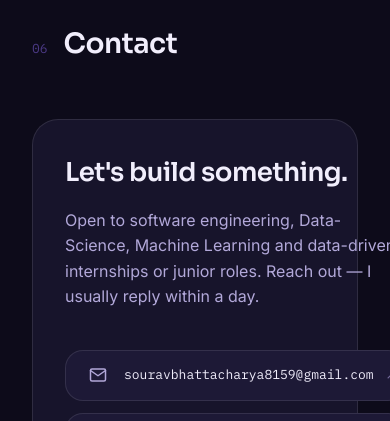
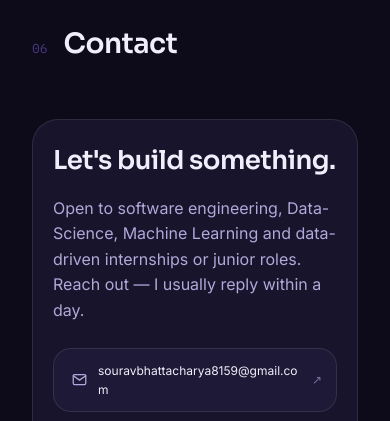
Before and after one commit to Coding-With-SouRav/My-Website, a plain HTML site: page index.html in a window 390 px wide. Shown: the part 8830-9251 px from the top of the page. Drawn offline with Linux system fonts and the light colour scheme; no server answers; a web font is replaced by a local one.

Commit message:
Update index.html

```diff
--- a/index.html
+++ b/index.html
@@ -1750,6 +1750,8 @@
             grid-template-columns: 1.2fr 1fr;
             gap: 40px;
             align-items: center;
+            overflow: hidden;
+            /* prevent any child overflow */
         }
 
         .contact-box h2 {
@@ -1769,22 +1771,24 @@
             display: flex;
             flex-direction: column;
             gap: 12px;
+            min-width: 0;
+            /* allow flex children to shrink below auto */
         }
 
         .clink {
             display: flex;
             align-items: center;
-            justify-content: space-between;
             gap: 12px;
-            font-family: var(--font-mono);
-            font-size: 13px;
-            color: var(--text);
             text-decoration: none;
             background: var(--surface2);
             border: 1px solid var(--border);
             border-radius: var(--radius);
             padding: 14px 18px;
             transition: all .2s;
+            color: var(--text);
+            max-width: 100%;
+            overflow: hidden;
+            box-sizing: border-box;
         }
 
         .clink:hover {
@@ -1792,9 +1796,24 @@
             color: var(--accent2);
         }
 
+        .clink .clink-icon {
+            flex: 0 0 28px;
+            display: flex;
+            align-items: center;
+            justify-content: center;
+            color: var(--muted);
+            transition: color .2s;
+        }
+
+        .clink:hover .clink-icon {
+            color: var(--accent2);
+        }
+
         .clink .arrow {
+            flex-shrink: 0;
+            margin-left: auto;
             color: var(--muted2);
-            transition: transform .2s;
+            transition: transform .2s, color .2s;
         }
 
         .clink:hover .arrow {
@@ -1802,13 +1821,72 @@
             color: var(--accent2);
         }
 
+        .clink span:not(.clink-icon):not(.arrow) {
+            flex: 1;
+            text-align: left;
+            min-width: 0;
+            overflow-wrap: break-word;
+            word-break: break-word;
+            /* breaks long unbroken strings like email */
+        }
+
+        /* ---- contact responsiveness ---- */
         @media (max-width: 820px) {
             .contact-box {
                 grid-template-columns: 1fr;
                 padding: 32px;
             }
-        }
-
+
+            .contact-box p {
+                max-width: 100%;
+            }
+        }
+
+        @media (max-width: 480px) {
+            .contact-box {
+                padding: 20px;
+                gap: 24px;
+            }
+
+            .clink {
+                padding: 12px 14px;
+                font-size: 12px;
+                gap: 8px;
+            }
+
+            .clink .clink-icon {
+                flex: 0 0 22px;
+            }
+
+            .clink svg {
+                width: 15px;
+                height: 15px;
+            }
+        }
+
+        @media (max-width: 380px) {
+            .clink {
+                padding: 10px 10px;
+                font-size: 11px;
+                gap: 6px;
+                flex-wrap: nowrap;
+            }
+
+            .clink .clink-icon {
+                flex: 0 0 18px;
+            }
+
+            .clink svg {
+                width: 13px;
+                height: 13px;
+            }
+
+            .clink .arrow {
+                margin-left: 4px;
+            }
+        }
+
+        /* ---- footer ---- */
         footer {
             padding: 36px 0;
             text-align: center;
@@ -1857,49 +1935,34 @@
             color: var(--accent);
             flex-shrink: 0;
         }
-
-        /* Add this to your existing CSS or in a <style> block */
-        .contact-links .clink {
-            display: flex;
-            align-items: center;
-            gap: 12px;
-            text-decoration: none;
-            background: var(--surface2);
-            border: 1px solid var(--border);
-            border-radius: var(--radius);
-            padding: 14px 18px;
-            transition: all .2s;
-            color: var(--text);
-        }
-
-        .contact-links .clink .clink-icon {
-            flex: 0 0 28px;
-            /* fixed width */
-            display: flex;
-            align-items: center;
-            justify-content: center;
-            color: var(--muted);
-            transition: color .2s;
-        }
-
-        .contact-links .clink:hover .clink-icon {
-            color: var(--accent2);
-        }
-
-        .contact-links .clink .arrow {
-            margin-left: auto;
-            color: var(--muted2);
-            transition: transform .2s, color .2s;
-        }
-
-        .contact-links .clink:hover .arrow {
-            transform: translateX(4px);
-            color: var(--accent2);
-        }
-
-        .contact-links .clink span:not(.clink-icon):not(.arrow) {
-            flex: 1;
-            text-align: left;
+        /* ============================================================
+   CUSTOM SCROLLBAR — adapts to theme & mode
+   ============================================================ */
+::-webkit-scrollbar {
+    width: 8px;
+    height: 8px;
+}
+
+::-webkit-scrollbar-track {
+    background: var(--surface);
+    border-left: 1px solid var(--border-soft);
+}
+
+::-webkit-scrollbar-thumb {
+    background: var(--accent-dim);
+    border-radius: 99px;
+    border: 2px solid var(--surface);
+    transition: background .3s ease;
+}
+
+::-webkit-scrollbar-thumb:hover {
+    background: var(--accent);
+}
+
+/* Firefox */
+* {
+    scrollbar-width: thin;
+    scrollbar-color: var(--accent-dim) var(--surface);
 }
     </style>
 </head>
@@ -1943,8 +2006,6 @@
         </div>
     </header>
 
-    <!-- FLOATING FAB REMOVED -->
-
     <div class="theme-panel" id="themePanel">
         <h5>Choose a theme</h5>
         <div class="swatch-grid" id="swatchGrid">
@@ -2046,7 +2107,8 @@
                             rather than just coursework — desktop assistants, Windows utilities, and Android apps, all
                             written from scratch in Python and shipped to GitHub.</p>
                         <p>My independent projects lean toward systems that feel alive: voice-controlled assistants,
-                            Customer-Churn-Prediction AI apps, and automation scripts that shave real time off repetitive tasks.
+                            Customer-Churn-Prediction AI apps, and automation scripts that shave real time off
+                            repetitive tasks.
                             I'm currently looking to bring that same hands-on approach to a software engineering and
                             Data Science field.</p>
                     </div>
@@ -2195,7 +2257,8 @@
                         comparing Logistic Regression &amp; Random Forest models, and predicting churn for individual
                         customers.</p>
                     <div class="proj-tags"><span>Python</span><span>CustomTkinter</span><span>scikit-learn</span>
-                        <span>Pandas</span></div>
+                        <span>Pandas</span>
+                    </div>
                     <a class="proj-link" href="https://github.com/Coding-With-SouRav/Customer-Churn-Prediction-Studio"
                         target="_blank" rel="noopener">View Repository →</a>
                 </div>
@@ -2359,7 +2422,8 @@
             <div class="contact-box reveal">
                 <div>
                     <h2>Let's build something.</h2>
-                    <p>Open to software engineering, Data-Science, Machine Learning and data-driven internships or junior roles. Reach out
+                    <p>Open to software engineering, Data-Science, Machine Learning and data-driven internships or
+                        junior roles. Reach out
                         — I usually reply within a day.</p>
                 </div>
                 <div class="contact-links">
@@ -2433,7 +2497,6 @@
         </div>
     </section>
 
-    <footer>© 2026 Sourav Bhattacharya — built with intent, one commit at a time.</footer>
 
     <div class="toast" id="toast">Email copied to clipboard</div>
 
```
Lines whose indentation alone changed are shown as unchanged.
